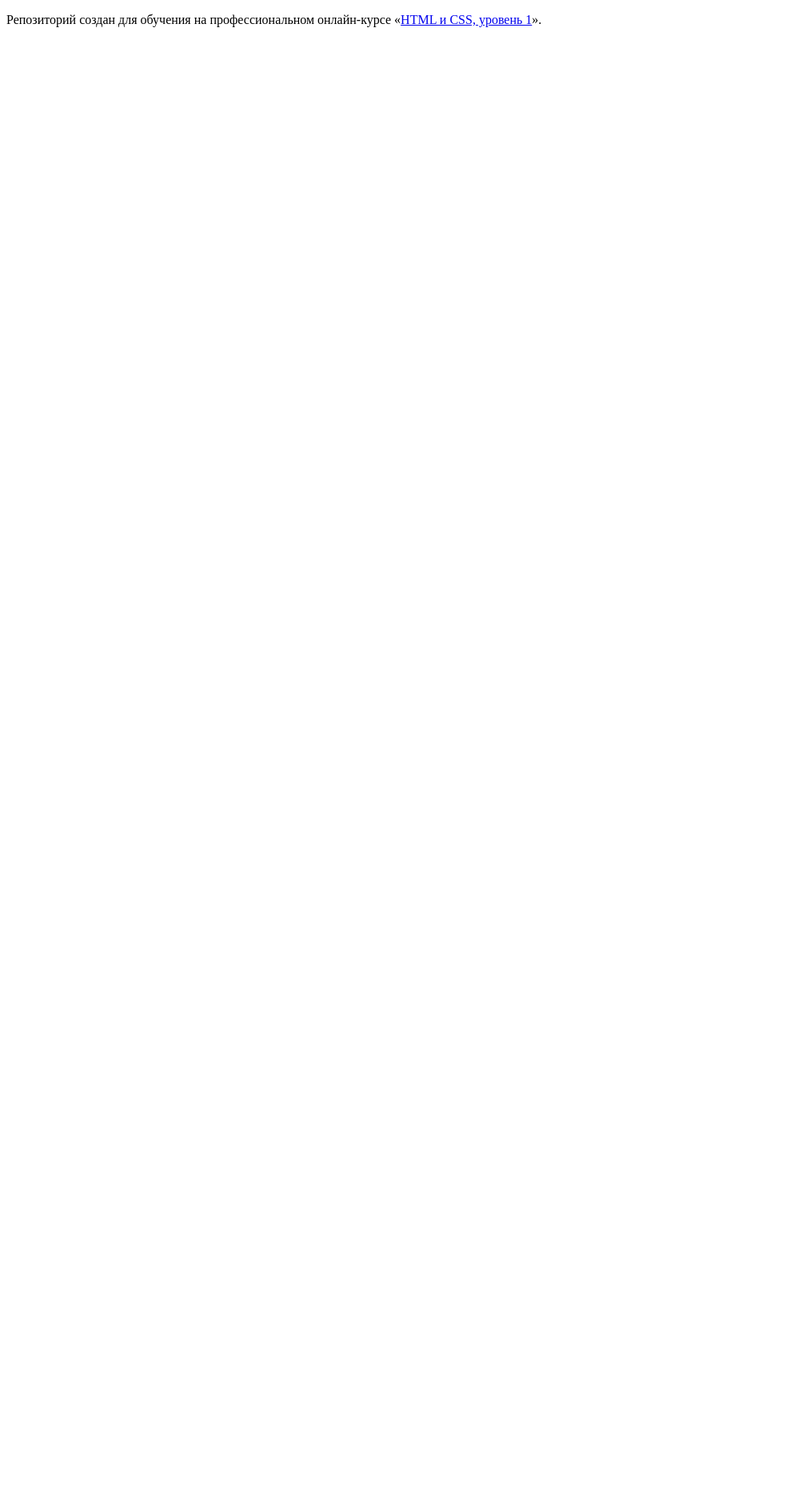
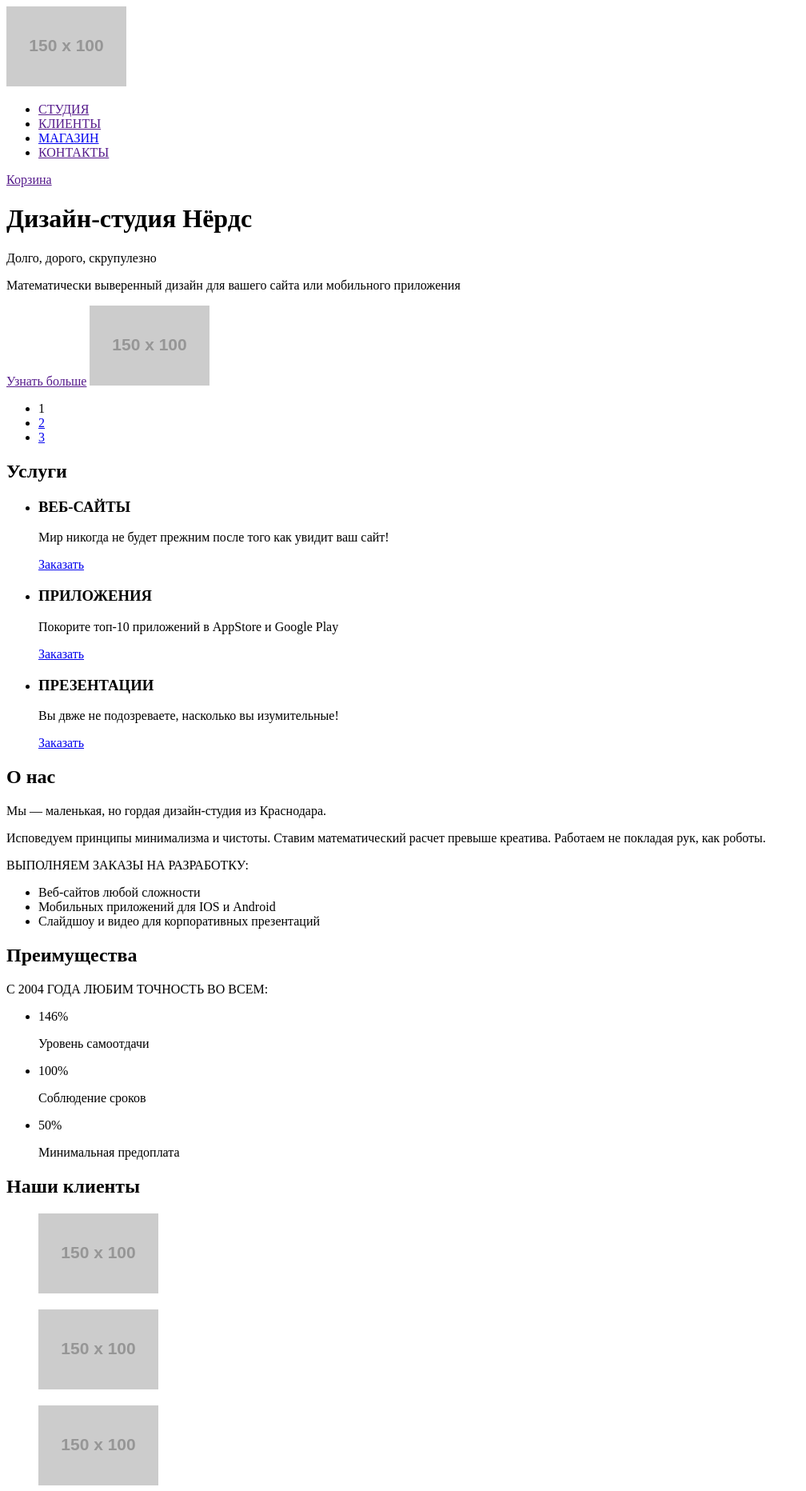
Before and after one commit to maximilian-marshak/253205-nerds-29, a plain HTML site: page index.html in a window 1280 px wide. Shown: the top 1864 px of the page at 80% size, without its empty margins (0-1008 px from the left). Before the commit the page ends 800 px from the top, so only its background shows below. Drawn offline with Linux system fonts and the light colour scheme; placeholder pictures from the web are drawn by us.

Commit message:
Разметка главной страницы
Разметка главной страницы

```diff
--- a/index.html
+++ b/index.html
@@ -5,8 +5,154 @@
     <title>HTML Academy: Нёрдс</title>
   </head>
   <body>
-
-    <p>Репозиторий создан для обучения на профессиональном онлайн‑курсе «<a href="https://htmlacademy.ru/intensive/htmlcss">HTML и CSS, уровень 1</a>».</p>
-
+      <header>
+          <nav>
+              <a href="">
+                  <img src="https://via.placeholder.com/150x100" alt="Логотип дизайн-студии Нёрдс">
+              </a>
+              <ul>
+                  <li><a href="">СТУДИЯ</a></li>
+                  <li><a href="">КЛИЕНТЫ</a></li>
+                  <li><a href="/catalog.html">МАГАЗИН</a></li>
+                  <li><a href="">КОНТАКТЫ</a></li>
+              </ul>
+              <a href="">Корзина</a>
+          </nav>
+      </header>
+      <main>
+          <h1>Дизайн-студия Нёрдс</h1>
+          <section>
+              <p>Долго, дорого, скрупулезно</p>
+              <p>Математически выверенный дизайн для вашего сайта или мобильного приложения</p>
+              <a href="">Узнать больше</a>
+              <img src="https://via.placeholder.com/150x100" alt="">
+              <ul>
+                  <li>
+                      <a>1</a>
+                  </li>
+                  <li>
+                      <a href="#">2</a>
+                  </li>
+                  <li>
+                      <a href="#">3</a>
+                  </li>
+              </ul>
+          </section>
+          <section>
+              <h2>Услуги</h2>
+              <ul>
+                  <li>
+                      <h3>ВЕБ-САЙТЫ</h3>
+                      <p>
+                          Мир никогда не будет прежним после того как увидит ваш сайт!
+                      </p>
+                      <a href="#">Заказать</a>
+                  </li>
+                  <li>
+                      <h3>ПРИЛОЖЕНИЯ</h3>
+                      <p>
+                          Покорите топ-10 приложений в AppStore и Google Play
+                      </p>
+                      <a href="#">Заказать</a>
+                  </li>
+                  <li>
+                      <h3>ПРЕЗЕНТАЦИИ</h3>
+                      <p>
+                          Вы двже не подозреваете, насколько вы изумительные!
+                      </p>
+                      <a href="#">Заказать</a>
+                  </li>
+              </ul>
+          </section>
+          <section>
+              <h2>О нас</h2>
+              <p>Мы — маленькая, но гордая дизайн-студия из Краснодара.</p>
+              <p>Исповедуем принципы минимализма и чистоты. Ставим математический расчет превыше креатива. Работаем не покладая рук, как роботы.</p>
+              <p>ВЫПОЛНЯЕМ ЗАКАЗЫ НА РАЗРАБОТКУ:</p>
+              <ul>
+                  <li>Веб-сайтов любой сложности</li>
+                  <li>Мобильных приложений для IOS и Android</li>
+                  <li>Слайдшоу и видео для корпоративных презентаций</li>
+              </ul>
+          </section>
+          <section>
+              <h2>Преимущества</h2>
+              <p>С 2004 ГОДА ЛЮБИМ  ТОЧНОСТЬ ВО ВСЕМ:</p>
+              <ul>
+                  <li>
+                      <p>146%</p>
+                      <p>Уровень самоотдачи</p>
+                  </li>
+                  <li>
+                      <p>100%</p>
+                      <p>Соблюдение сроков</p>
+                  </li>
+                  <li>
+                      <p>50%</p>
+                      <p>Минимальная предоплата</p>
+                  </li>
+              </ul>
+          </section>
+          <section>
+              <h2>Наши клиенты</h2>
+              <ul>
+                  <a href="#">
+                      <img src="https://via.placeholder.com/150x100" alt="">
+                  </a>
+              </ul>
+               <ul>
+                  <a href="#">
+                      <img src="https://via.placeholder.com/150x100" alt="">
+                  </a>
+              </ul>
+               <ul>
+                <a href="#">
+                  <img src="https://via.placeholder.com/150x100" alt="">
+                </a>
+              </ul>
+               <ul>
+                 <a href="#">
+                  <img src="https://via.placeholder.com/150x100" alt="">
+                </a>
+              </ul>
+          </section>
+      </main>
+      <footer>
+          <section>
+              <h2>Адрес компании</h2>
+              <h3>NЁRDS DESIGN STUDIO</h3>
+              <p>191186, Санкт-Петербург, ул. Б.Конюшенная, д.19/8</p>
+              <p>тел.<a href="tel:+7(812)2757575">+7(812)275-75-75</a></p>
+              <button type="button">Напишите нам</button>
+          </section>
+          <section>
+              <h2>Социальные сети</h2>
+              <ul>
+                  <li>
+                      <a href="#">
+                          <img src="https://via.placeholder.com/150x100" alt="">
+                      </a>
+                  </li>
+                  <li>
+                      <a href="#">
+                          <img src="https://via.placeholder.com/150x100" alt="">
+                      </a>
+                  </li>
+                  <li>
+                      <a href="#">
+                          <img src="https://via.placeholder.com/150x100" alt="">
+                      </a>
+                  </li>
+              </ul>
+          </section>
+          <section>
+              <p>Давайте дружить, это выгодно!</p>
+              <p>Скидка 10% для друзкй из социальных сетей</p>
+          </section>
+      </footer>
+      <section>
+          <h2>Напишите нам</h2>
+          <button type="button">Закрыть</button>
+      </section>
   </body>
 </html>
```
Also changed, not shown: catalog.html (added, +63 -0 lines).
